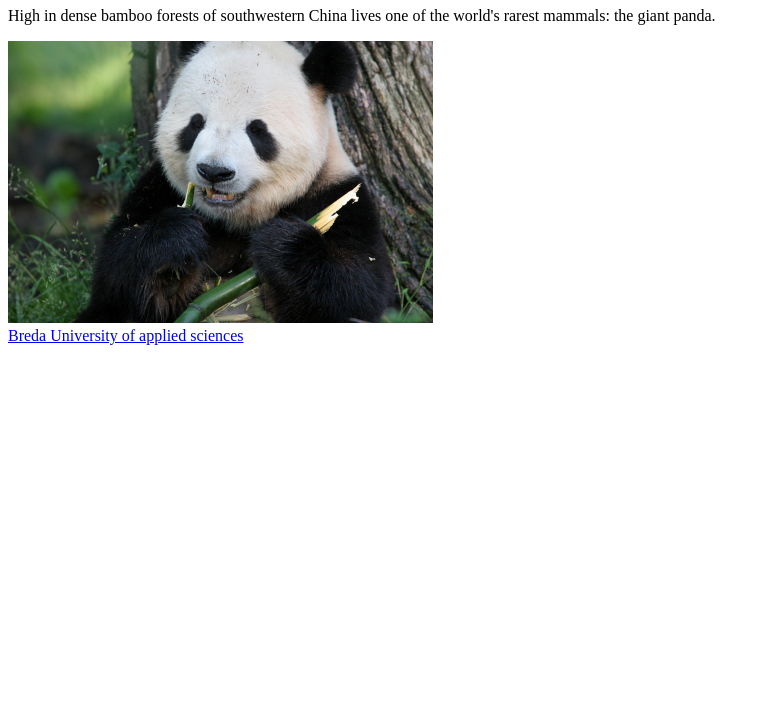
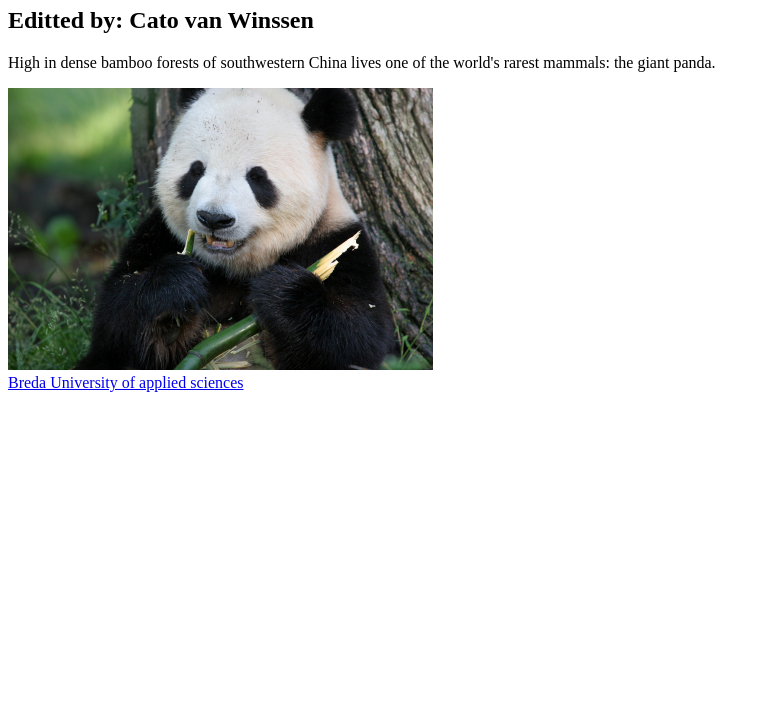
Before and after one commit to lotusninabrouwer/prj4-chapter-3, a plain HTML site: page index.html in a window 1280 px wide. Shown: the part 73-800 px from the top of the page, without its empty margins (0-770 px from the left). Drawn offline with Linux system fonts and the light colour scheme.

Commit message:
Edit second student

```diff
--- a/index.html
+++ b/index.html
@@ -6,6 +6,7 @@
   </head>
 <body>
     <h1>The Panda Bears!</h1>
+	<h2>Editted by: Cato van Winssen</h2>
   <div id="introduction">
    <p>High in dense bamboo forests of southwestern China lives one of the world's rarest mammals: the giant panda.</p>
    <img src="images/iStock_000004809773XSmall.jpg" alt="The Panda Bear"/>
```
